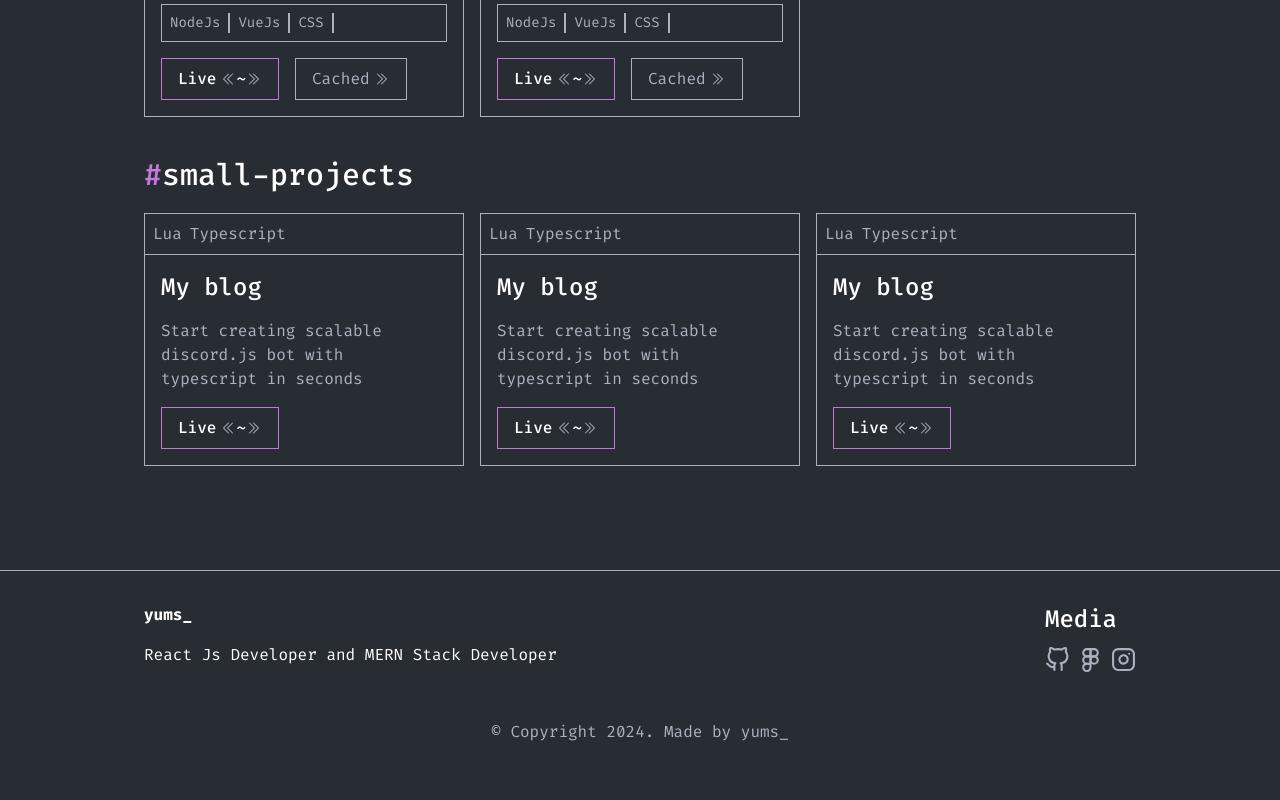
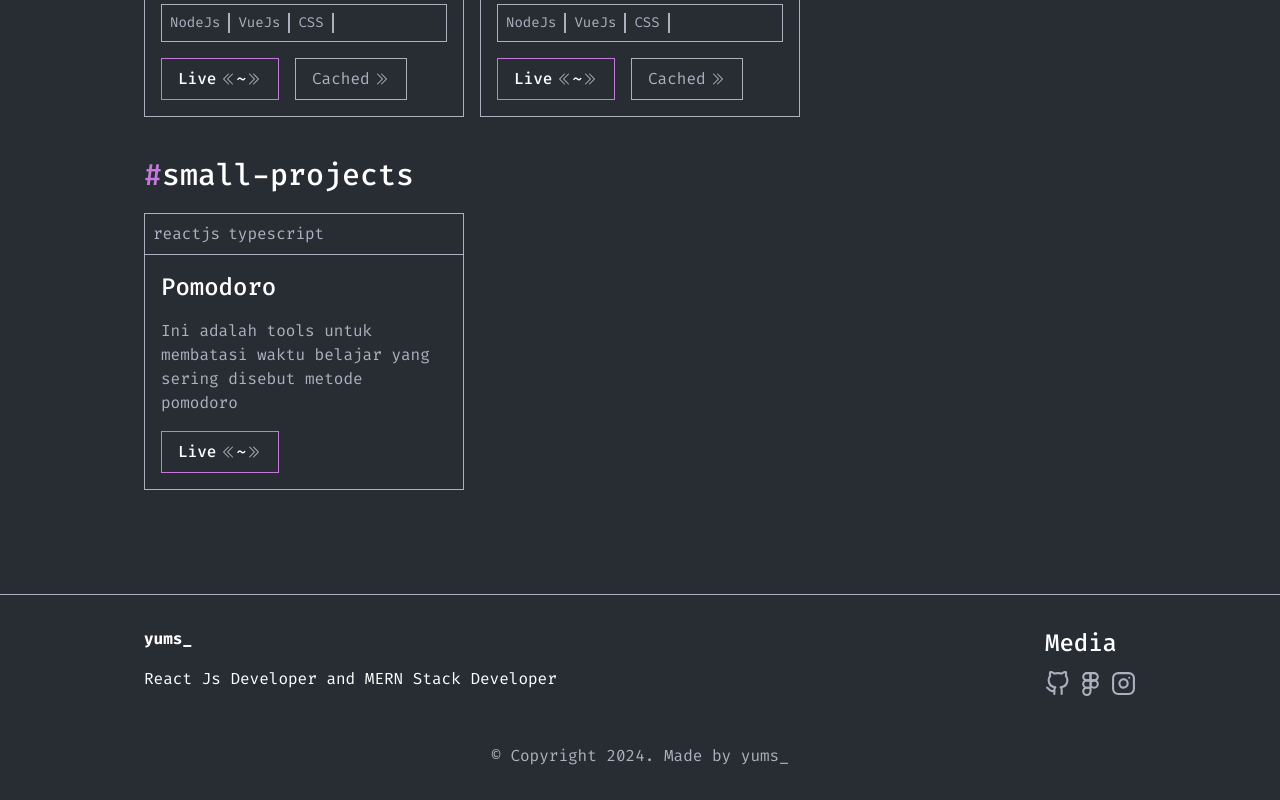
Before and after one commit to takayums/takayums-site, a Next.js app: page /projects in a window 1280 px wide. Shown: the part 1073-1873 px from the top of the page. Before the commit the page ends 1849 px from the top, so only its background shows below. Built offline with nearby package versions, Linux system fonts and the light colour scheme.

Commit message:
feat(projects): add thumbnail for small projects pomodoro

```diff
--- a/app/projects/page.tsx
+++ b/app/projects/page.tsx
@@ -29,9 +29,12 @@ export default function Projects() {
             <span className="text-primary">#</span>small-projects
           </h2>
           <div className="grid grid-cols-1 md:grid-cols-2 lg:grid-cols-3 gap-4">
-            <SmallProject />
-            <SmallProject />
-            <SmallProject />
+            <SmallProject
+              tools={["reactjs", "typescript"]}
+              label="Pomodoro"
+              deskripsi="Ini adalah tools untuk membatasi waktu belajar yang sering disebut metode pomodoro"
+              link="/pomodoro"
+            />
           </div>
         </div>
       </div>
--- a/components/SmallProject.tsx
+++ b/components/SmallProject.tsx
@@ -3,29 +3,42 @@ import {
   ChevronDoubleLeftIcon,
   ChevronDoubleRightIcon,
 } from "@heroicons/react/24/solid";
+import Link from "next/link";
 
-export default function SmallProject() {
+export default function SmallProject({
+  label,
+  deskripsi,
+  tools,
+  link,
+}: {
+  label: string;
+  deskripsi: string;
+  tools: string[];
+  link: string;
+}) {
   return (
     <div className="min-w-80 border border-gray">
       <div className="p-2 border-b border-gray">
         <ul className="flex gap-2 text-gray">
-          <li>Lua</li>
-          <li>Typescript</li>
+          {tools.map((item: string, index: number) => (
+            <li key={index}>{item}</li>
+          ))}
         </ul>
       </div>
       <div className="p-4 space-y-4">
-        <p className="font-medium text-2xl text-white">My blog</p>
-        <p className="font-normal text-base text-gray">
-          Start creating scalable discord.js bot with typescript in seconds
-        </p>
-        <button className="flex items-center gap-1 px-4 py-2 border-primary border font-medium text-base text-white">
+        <p className="font-medium text-2xl text-white">{label}</p>
+        <p className="font-normal text-base text-gray">{deskripsi}</p>
+        <Link
+          href={link}
+          className="flex w-fit items-center gap-1 px-4 py-2 border-primary border font-medium text-base text-white"
+        >
           Live
           <div className="flex items-center">
             <ChevronDoubleLeftIcon className="w-4 h-4 text-gray" />
             <span>~</span>
             <ChevronDoubleRightIcon className="w-4 h-4 text-gray" />
           </div>
-        </button>
+        </Link>
       </div>
     </div>
   );
```
